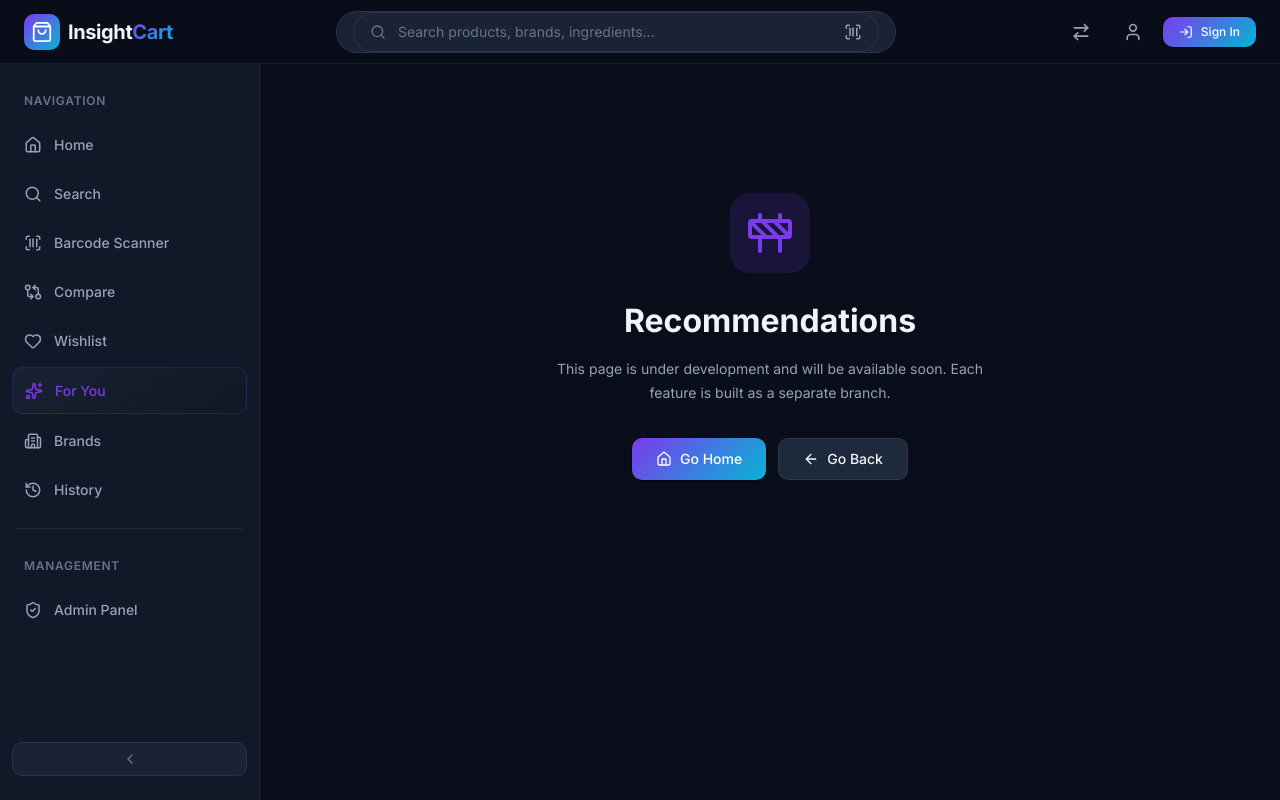
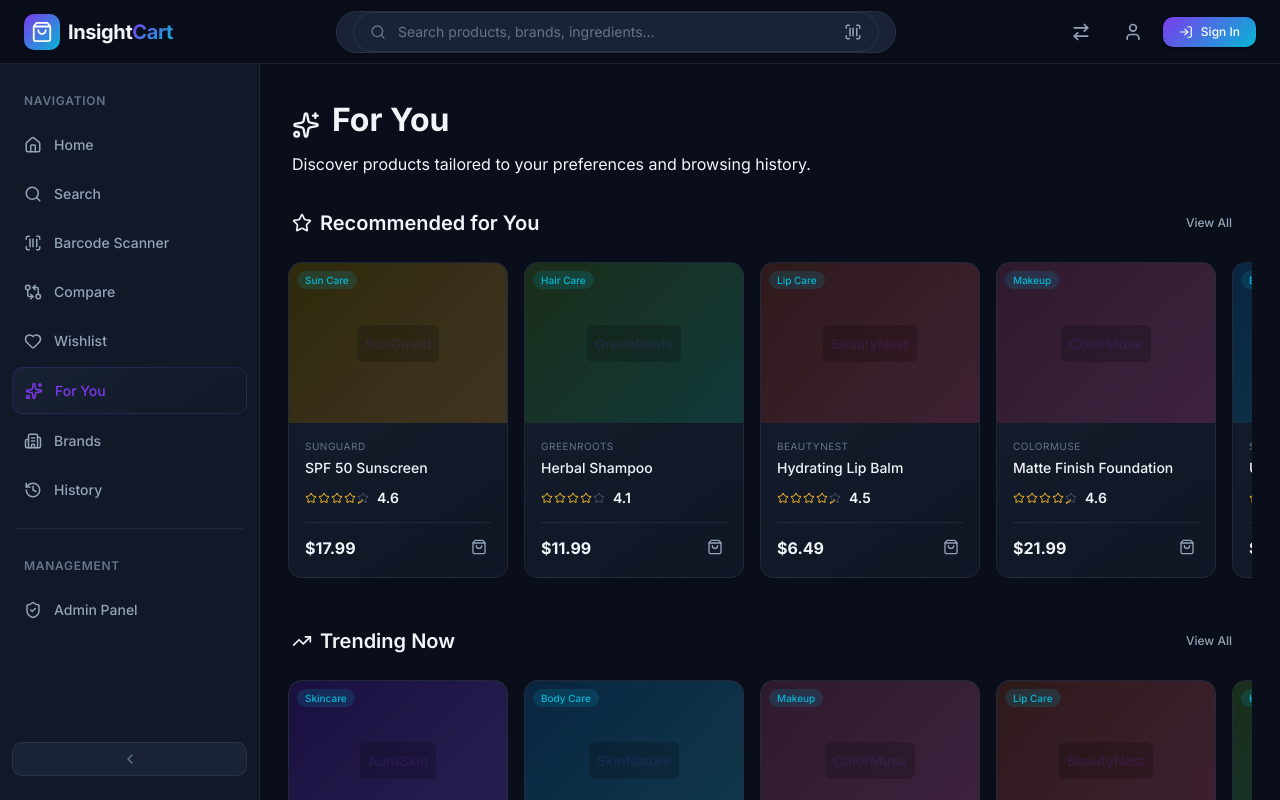
Before and after one commit to hetalsharmaaa/consumer-product-intelligence-platform, a React (Vite) app in the folder frontend/: page /recommendations in a window 1280 px wide. Shown: the top 800 px of the page. Built offline with nearby package versions, Linux system fonts and the light colour scheme.

Commit message:
feat: Add Recommendations Page and "For You" Feeds (#12)
* feat: add RecommendationCard UI component

* feat: add RecommendationsPage and integrate routing

* fix: resolve PageLoader import error

```diff
--- a/frontend/src/App.jsx
+++ b/frontend/src/App.jsx
@@ -17,6 +17,7 @@ const RegisterPage = lazy(() => import('./pages/RegisterPage'));
 const ForgotPasswordPage = lazy(() => import('./pages/ForgotPasswordPage'));
 const ComparisonPage = lazy(() => import('./pages/ComparisonPage'));
 const WishlistPage = lazy(() => import('./pages/WishlistPage'));
+const RecommendationsPage = lazy(() => import('./pages/RecommendationsPage'));
 
 // These pages will be added by their respective feature branches
 const PlaceholderPage = lazy(() => import('./pages/PlaceholderPage'));
@@ -40,7 +41,7 @@ export default function App() {
                     <Route path="/scanner" element={<ScannerPage />} />
                     <Route path="/compare" element={<ComparisonPage />} />
                     <Route path="/wishlist" element={<WishlistPage />} />
-                    <Route path="/recommendations" element={<PlaceholderPage title="Recommendations" />} />
+                    <Route path="/recommendations" element={<RecommendationsPage />} />
                     <Route path="/brands" element={<PlaceholderPage title="Brands" />} />
                     <Route path="/brands/:name" element={<PlaceholderPage title="Brand Profile" />} />
                     <Route path="/history" element={<PlaceholderPage title="Search History" />} />
--- /dev/null
+++ b/frontend/src/components/recommendations/RecommendationCard.css
@@ -0,0 +1,114 @@
+.rec-card {
+  width: 220px;
+  flex-shrink: 0;
+  display: flex;
+  flex-direction: column;
+  overflow: hidden;
+  border: 1px solid var(--color-border);
+  transition: all var(--transition-base);
+  background: var(--gradient-card);
+}
+
+.rec-card:hover {
+  border-color: var(--color-accent-violet);
+  transform: translateY(-4px);
+  box-shadow: var(--shadow-lg);
+}
+
+.rec-image-link {
+  display: block;
+  height: 160px;
+  width: 100%;
+}
+
+.rec-image {
+  width: 100%;
+  height: 100%;
+  position: relative;
+  display: flex;
+  align-items: center;
+  justify-content: center;
+}
+
+.rec-badge {
+  position: absolute;
+  top: var(--space-2);
+  left: var(--space-2);
+  font-size: 10px;
+}
+
+.rec-image-placeholder {
+  color: var(--color-accent-violet-light);
+  font-weight: 500;
+  font-size: var(--font-size-sm);
+  text-align: center;
+  padding: var(--space-2);
+  background: rgba(0, 0, 0, 0.2);
+  border-radius: var(--radius-sm);
+}
+
+.rec-info {
+  padding: var(--space-4);
+  display: flex;
+  flex-direction: column;
+  flex: 1;
+}
+
+.rec-brand {
+  font-size: 10px;
+  text-transform: uppercase;
+  letter-spacing: 0.5px;
+  color: var(--color-text-tertiary);
+  margin-bottom: var(--space-1);
+}
+
+.rec-name-link {
+  text-decoration: none;
+  margin-bottom: var(--space-2);
+  flex: 1;
+}
+
+.rec-name {
+  font-size: var(--font-size-sm);
+  font-weight: var(--font-weight-medium);
+  color: var(--color-text-primary);
+  line-height: 1.4;
+  display: -webkit-box;
+  -webkit-line-clamp: 2;
+  -webkit-box-orient: vertical;
+  overflow: hidden;
+  transition: color var(--transition-fast);
+}
+
+.rec-name-link:hover .rec-name {
+  color: var(--color-accent-violet);
+}
+
+.rec-rating {
+  margin-bottom: var(--space-3);
+}
+
+.rec-footer {
+  display: flex;
+  justify-content: space-between;
+  align-items: center;
+  margin-top: auto;
+  border-top: 1px solid var(--color-border);
+  padding-top: var(--space-3);
+}
+
+.rec-price {
+  font-size: var(--font-size-base);
+  font-weight: var(--font-weight-bold);
+  color: var(--color-text-primary);
+}
+
+.rec-buy-btn {
+  padding: 4px;
+  color: var(--color-text-secondary);
+}
+
+.rec-buy-btn:hover {
+  color: var(--color-accent-violet);
+  background: var(--color-accent-violet-light);
+}
--- /dev/null
+++ b/frontend/src/components/recommendations/RecommendationCard.jsx
@@ -0,0 +1,57 @@
+import { Link } from 'react-router-dom';
+import { ShoppingBag } from 'lucide-react';
+import { getCategoryColors } from '../../services/mockData';
+import Card from '../common/Card';
+import Badge from '../common/Badge';
+import Rating from '../common/Rating';
+import Button from '../common/Button';
+import './RecommendationCard.css';
+
+export default function RecommendationCard({ product }) {
+  const colors = getCategoryColors(product.category);
+
+  return (
+    <Card padding="none" className="rec-card" hover={true}>
+      <Link to={`/product/${product.id}`} className="rec-image-link">
+        <div
+          className="rec-image"
+          style={{ background: `linear-gradient(135deg, ${colors.bg}, ${colors.accent}33)` }}
+        >
+          <Badge variant="cyan" size="sm" className="rec-badge">
+            {product.category}
+          </Badge>
+          <div className="rec-image-placeholder">
+            {product.brand}
+          </div>
+        </div>
+      </Link>
+
+      <div className="rec-info">
+        <span className="rec-brand">{product.brand}</span>
+
+        <Link to={`/product/${product.id}`} className="rec-name-link">
+          <h3 className="rec-name" title={product.name}>{product.name}</h3>
+        </Link>
+
+        <div className="rec-rating">
+          <Rating value={product.rating} size={12} />
+        </div>
+
+        <div className="rec-footer">
+          <span className="rec-price">${product.price.toFixed(2)}</span>
+          <Button
+            size="sm"
+            variant="ghost"
+            className="rec-buy-btn"
+            onClick={(e) => {
+              e.preventDefault();
+              e.stopPropagation();
+            }}
+          >
+            <ShoppingBag size={16} />
+          </Button>
+        </div>
+      </div>
+    </Card>
+  );
+}
--- /dev/null
+++ b/frontend/src/pages/RecommendationsPage.css
@@ -0,0 +1,85 @@
+.recommendations-page {
+  display: flex;
+  flex-direction: column;
+  gap: var(--space-8);
+  padding-bottom: var(--space-12);
+}
+
+.recommendations-header {
+  display: flex;
+  flex-direction: column;
+  gap: var(--space-2);
+}
+
+.title-icon {
+  display: inline-block;
+  margin-right: var(--space-3);
+  vertical-align: text-bottom;
+}
+
+.recommendations-sections {
+  display: flex;
+  flex-direction: column;
+  gap: var(--space-10);
+}
+
+.rec-section {
+  display: flex;
+  flex-direction: column;
+  gap: var(--space-4);
+}
+
+.rec-section-header {
+  display: flex;
+  align-items: center;
+  justify-content: space-between;
+}
+
+.rec-section-title {
+  display: flex;
+  align-items: center;
+  gap: var(--space-2);
+  font-size: var(--font-size-xl);
+  font-weight: var(--font-weight-semibold);
+  color: var(--color-text-primary);
+}
+
+.rec-scroll-container {
+  display: flex;
+  gap: var(--space-4);
+  overflow-x: auto;
+  padding: var(--space-2) var(--space-1);
+  margin: 0 calc(var(--space-1) * -1);
+  scroll-snap-type: x mandatory;
+  -webkit-overflow-scrolling: touch;
+  scrollbar-width: thin;
+  scrollbar-color: var(--color-border) transparent;
+}
+
+.rec-scroll-container::-webkit-scrollbar {
+  height: 6px;
+}
+
+.rec-scroll-container::-webkit-scrollbar-track {
+  background: transparent;
+}
+
+.rec-scroll-container::-webkit-scrollbar-thumb {
+  background-color: var(--color-border);
+  border-radius: var(--radius-full);
+}
+
+.rec-scroll-container > * {
+  scroll-snap-align: start;
+}
+
+.rec-empty-text {
+  color: var(--color-text-secondary);
+  font-style: italic;
+  padding: var(--space-4);
+  background: var(--color-surface);
+  border-radius: var(--radius-md);
+  border: 1px dashed var(--color-border);
+  width: 100%;
+  text-align: center;
+}
--- /dev/null
+++ b/frontend/src/pages/RecommendationsPage.jsx
@@ -0,0 +1,106 @@
+import { useState, useEffect } from 'react';
+import { Sparkles, TrendingUp, Star, Clock } from 'lucide-react';
+import { getFeaturedProducts, getTrendingProducts, getSimilarProducts } from '../services/mockData';
+import { useWishlist } from '../context/WishlistContext';
+import RecommendationCard from '../components/recommendations/RecommendationCard';
+import { PageLoader } from '../components/common/Loader';
+import './RecommendationsPage.css';
+
+export default function RecommendationsPage() {
+  const [loading, setLoading] = useState(true);
+  const [featured, setFeatured] = useState([]);
+  const [trending, setTrending] = useState([]);
+  const [personalized, setPersonalized] = useState([]);
+  const { wishlistItems } = useWishlist();
+
+  useEffect(() => {
+    // Simulate API fetch
+    setLoading(true);
+
+    setTimeout(() => {
+      setFeatured(getFeaturedProducts());
+      setTrending(getTrendingProducts());
+
+      // Generate personalized based on last wishlisted item, or random
+      if (wishlistItems && wishlistItems.length > 0) {
+        const lastWishlisted = wishlistItems[wishlistItems.length - 1];
+        setPersonalized(getSimilarProducts(lastWishlisted, 6));
+      } else {
+        // Fallback to trending for personalized if no wishlist
+        setPersonalized([...getTrendingProducts()].reverse());
+      }
+
+      setLoading(false);
+    }, 600);
+  }, [wishlistItems]);
+
+  if (loading) {
+    return <PageLoader />;
+  }
+
+  return (
+    <div className="recommendations-page page-enter">
+      <div className="recommendations-header">
+        <h1 className="page-title">
+          <Sparkles size={28} className="title-icon text-accent" />
+          For You
+        </h1>
+        <p className="page-subtitle">Discover products tailored to your preferences and browsing history.</p>
+      </div>
+
+      <div className="recommendations-sections">
+        {/* Personalized Section */}
+        <section className="rec-section slide-up" style={{ animationDelay: '0.1s' }}>
+          <div className="rec-section-header">
+            <h2 className="rec-section-title">
+              <Star size={20} className="text-warning" />
+              Recommended for You
+            </h2>
+            <button className="btn btn-ghost btn-sm">View All</button>
+          </div>
+          <div className="rec-scroll-container">
+            {personalized.length > 0 ? (
+              personalized.map(product => (
+                <RecommendationCard key={`pers-${product.id}`} product={product} />
+              ))
+            ) : (
+              <p className="rec-empty-text">Add items to your wishlist to get personalized recommendations.</p>
+            )}
+          </div>
+        </section>
+
+        {/* Trending Section */}
+        <section className="rec-section slide-up" style={{ animationDelay: '0.2s' }}>
+          <div className="rec-section-header">
+            <h2 className="rec-section-title">
+              <TrendingUp size={20} className="text-success" />
+              Trending Now
+            </h2>
+            <button className="btn btn-ghost btn-sm">View All</button>
+          </div>
+          <div className="rec-scroll-container">
+            {trending.map(product => (
+              <RecommendationCard key={`trend-${product.id}`} product={product} />
+            ))}
+          </div>
+        </section>
+
+        {/* Featured Section */}
+        <section className="rec-section slide-up" style={{ animationDelay: '0.3s' }}>
+          <div className="rec-section-header">
+            <h2 className="rec-section-title">
+              <Clock size={20} className="text-info" />
+              New & Featured
+            </h2>
+            <button className="btn btn-ghost btn-sm">View All</button>
+          </div>
+          <div className="rec-scroll-container">
+            {featured.map(product => (
+              <RecommendationCard key={`feat-${product.id}`} product={product} />
+            ))}
+          </div>
+        </section>
+      </div>
+    </div>
+  );
+}
```
